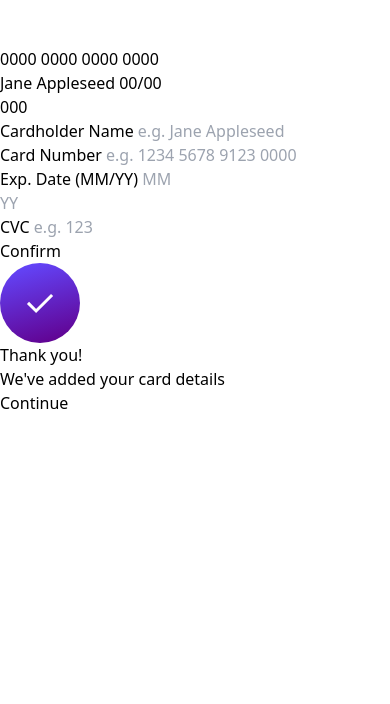
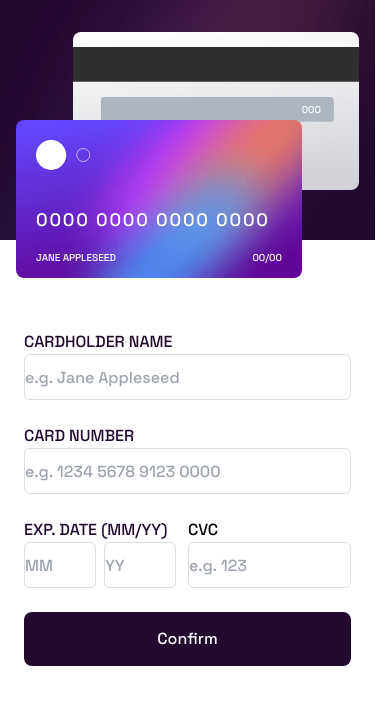
Before and after one commit to nilton-manjate/interactive-card, a website: page index.html in a window 390 px wide. Drawn offline with Linux system fonts and the light colour scheme.

Commit message:
add main page mobile style

```diff
--- a/index.html
+++ b/index.html
@@ -6,60 +6,73 @@
 
   <link rel="icon" type="image/png" sizes="32x32" href="./images/favicon-32x32.png">
   <link rel="stylesheet" href="./styles/output.css">
+  <link rel="preconnect" href="https://fonts.googleapis.com">
+  <link rel="preconnect" href="https://fonts.gstatic.com" crossorigin>
+  <link href="https://fonts.googleapis.com/css2?family=Space+Grotesk:wght@300..700&display=swap" rel="stylesheet">
 
   <title>Frontend Mentor | Interactive card details form</title>
 </head>
-<body>
+<body class="font-space font-medium">
 
-  <div>
+  <div class="bg-mainMobile bg-cover bg-no-repeat bg-center text-white h-60 w-[375px] mb-[90px] relative">
     <!-- Card Front -->
-    <div>
-      <img src="./images/card-logo.svg" alt="Card Logo">
-      <span>0000 0000 0000 0000</span>
-      <div>
-        <span>Jane Appleseed</span>
+    <div class="bg-cardFront bg-cover bg-no-repeat bg-center w-[286px] h-[158px] rounded-lg p-5 absolute top-[120px] left-4 z-10">
+      <img class="w-[54px] mb-9" src="./images/card-logo.svg" alt="Card Logo">
+      <span class="text-lg tracking-widest block mb-4">0000 0000 0000 0000</span>
+      <div class="text-[10px] flex justify-between">
+        <span>JANE APPLESEED</span>
         <span>00/00</span>
       </div>
     </div>
 
     <!-- Card Back -->
-    <div>
-      <span>000</span>
+    <div class="bg-cardBack bg-cover bg-no-repeat bg-center w-[286px] h-[158px] rounded-lg absolute top-8 right-4">
+      <span class="absolute top-[70px] right-[38px] text-[10px]">000</span>
     </div>
   </div>
 
   <!-- Form -->
-  <section>
+  <section class="w-[375px] px-6 grid gap-6">
+
+    <!-- Cardholder Name -->
     <div>
-      <label for="name">Cardholder Name</label>
-      <input type="text" id="name" placeholder="e.g. Jane Appleseed">
+      <label for="name" class="text-veryDarkViolet mb-3">CARDHOLDER NAME</label>
+      <input type="text" id="name" placeholder="e.g. Jane Appleseed" class="border border-lightGrayishViolet rounded-md h-[46px] w-full">
     </div>
 
+    <!-- Card Number -->
     <div>
-      <label for="cardNumber">Card Number</label>
-      <input type="number" id="cardNumber" placeholder="e.g. 1234 5678 9123 0000">
+      <label for="cardNumber" class="text-veryDarkViolet mb-3">CARD NUMBER</label>
+      <input type="number" id="cardNumber" placeholder="e.g. 1234 5678 9123 0000" class="border border-lightGrayishViolet rounded-md h-[46px] w-full">
     </div>
 
-    <div>
+
+    <div class="flex gap-3">
+
+      <!-- Exp. Date -->
       <div>
-        <label for="">Exp. Date (MM/YY)</label>
-        <input type="number" id="date" placeholder="MM">
-        <input type="number" id="date" placeholder="YY">
+        <label for="" class="text-veryDarkViolet mb-3">EXP. DATE (MM/YY)</label>
+
+        <div class="flex gap-2">
+          <input type="number" id="date" placeholder="MM" class="border border-lightGrayishViolet rounded-md h-[46px] w-[72px]">
+          <input type="number" id="date" placeholder="YY" class="border border-lightGrayishViolet rounded-md h-[46px] w-[72px]">
+        </div>
       </div>
 
+      <!-- CVC -->
       <div>
         <label for="cvc">CVC</label>
-        <input type="number" id="cvc" placeholder="e.g. 123">
+        <input type="number" id="cvc" placeholder="e.g. 123" class="border border-lightGrayishViolet rounded-md h-[46px] w-[163px]">
       </div>
     </div>
 
-    <button>Confirm</button>
+    <button class="bg-veryDarkViolet text-white w-[327px] h-[54px] mb-11 rounded-lg">Confirm</button>
   </section>
 
 
   <!-- Completed state start -->
 
-  <section>
+  <section class="hidden">
     <img src="./images/icon-complete.svg" alt="Check Icon">
 
     <div>
--- a/tailwind.config.js
+++ b/tailwind.config.js
@@ -8,8 +8,18 @@ module.exports = {
         "lightGrayishViolet": "hsl(270, 3%, 87%)",
         "darkGrayishViolet": "hsl(279, 6%, 55%)",
         "veryDarkViolet": "hsl(278, 68%, 11%)",
+      },
 
+      backgroundImage: {
+        "mainDesktop": "url('../images/bg-main-desktop.png')",
+        "mainMobile": "url('../images/bg-main-mobile.png')",
+        "cardFront": "url('../images/bg-card-front.png')",
+        "cardBack": "url('../images/bg-card-back.png')",
       },
+
+      fontFamily: {
+        "space": ["Space Grotesk", "sans-serif"]
+      }
     },
   },
   plugins: [],
```
Also changed, not shown: styles/output.css.
